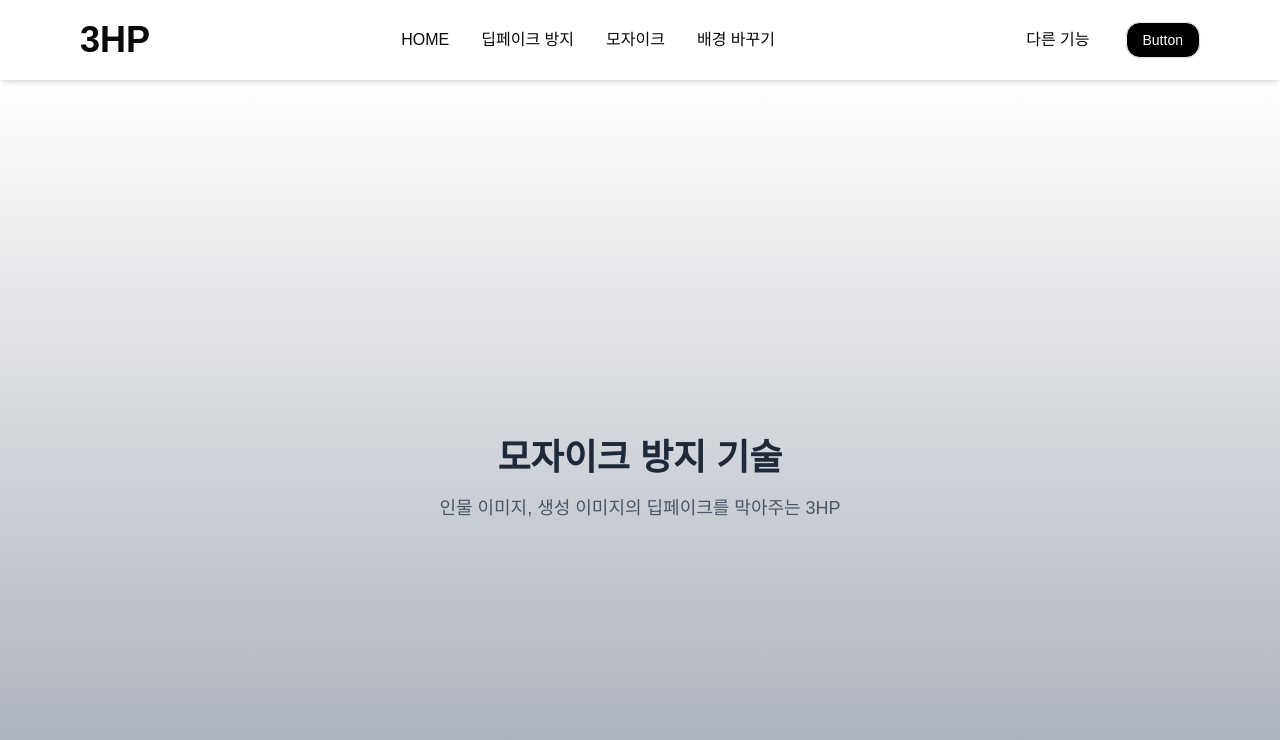
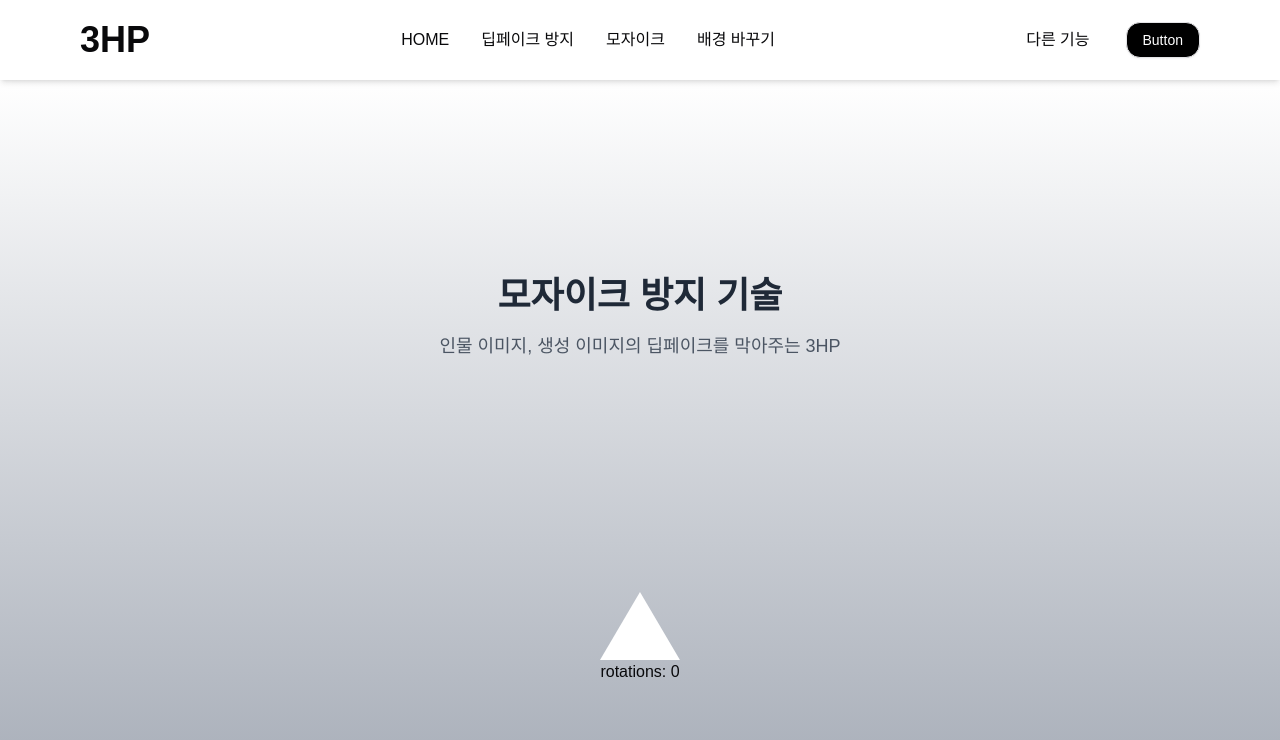
Before and after one commit to leeHB-1007/3HP_INU_CAPSTONE, a Next.js app: page /Moja in a window 1280 px wide. Shown: the top 740 px of the page. Built offline with nearby package versions, Linux system fonts and the light colour scheme.

Commit message:
rotate Logo

```diff
--- a/src/app/(total)/Moja/page.tsx
+++ b/src/app/(total)/Moja/page.tsx
@@ -1,11 +1,58 @@
 "use client"; // 파일 최상단에 선언
 
-import React from "react"; // React import
+import React, { useEffect, useRef, useState } from "react"; // React import
 import { motion } from "framer-motion"; // framer-motion import
+import { animate, createScope, createSpring, createDraggable } from "animejs";
+import reactLogo from "/vercel.svg"; // React logo import
 
-const Moja: React.FC = () => {
+const Moja = () => {
+  const root = useRef<HTMLDivElement>(null);
+  const scope = useRef<any>(null);
+  const [rotations, setRotations] = useState(0);
+
+  useEffect(() => {
+    scope.current = createScope({ root }).add((scope) => {
+      // Every anime.js instances declared here are now scopped to <div ref={root}>
+
+      // Created a bounce animation loop
+      animate(".logo", {
+        scale: [
+          { to: 1.25, ease: "inOut(3)", duration: 100 },
+          { to: 1, ease: createSpring({ stiffness: 300 }) },
+        ],
+        loop: true,
+        loopDelay: 2500,
+      });
+
+      // Make the logo draggable around its center
+      createDraggable(".logo", {
+        container: [0, 0, 0, 0],
+        releaseEase: createSpring({ stiffness: 200 }),
+      });
+
+      // Register function methods to be used outside the useEffect
+      scope.add("rotateLogo", (i) => {
+        animate(".logo", {
+          rotate: i * 360,
+          ease: "out(4)",
+          duration: 1500,
+        });
+      });
+    });
+
+    // Properly cleanup all anime.js instances declared inside the scope
+    return () => scope.current.revert();
+  }, []);
+
+  const handleClick = () => {
+    const i = rotations + 1;
+    setRotations(i);
+    // Animate logo rotation on click using the method declared inside the scope
+    scope.current.methods.rotateLogo(i);
+  };
+
   return (
-    <div>
+    <div ref={root}>
       <motion.div
         className="grid place-items-center h-screen bg-gradient-to-t from-gray-400 to-white p-8 sm:p-20 font-[var(--font-geist-sans)]"
         initial={{ opacity: 0, y: 20 }}
@@ -20,6 +67,19 @@ const Moja: React.FC = () => {
             인물 이미지, 생성 이미지의 딥페이크를 막아주는 3HP
           </p>
         </div>
+
+        <section>
+          <div ref={root}>
+            <div className="large centered row">
+              <img src="/vercel.svg" className="logo react" alt="React logo" />
+            </div>
+            <div className="medium row">
+              <fieldset className="controls">
+                <button onClick={handleClick}>rotations: {rotations}</button>
+              </fieldset>
+            </div>
+          </div>
+        </section>
       </motion.div>
     </div>
   );
```
